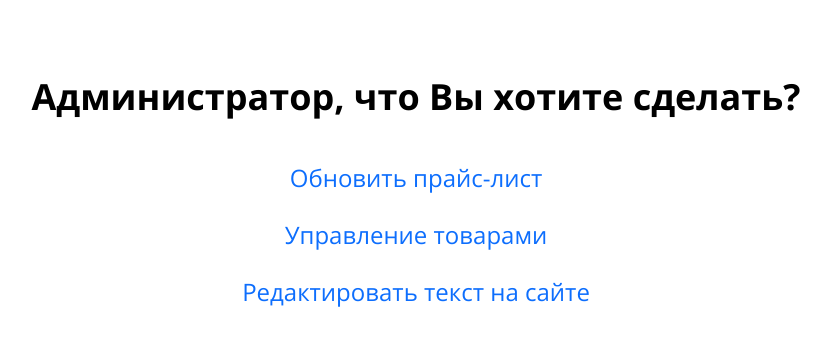
After one commit to AlexDz27/sprava-myfr, a PHP site: page /front-end/admin/pages/home.php in a window 1280 px wide. The commit adds this page. Shown: the top 346 px of the page, without its empty margins (224-1055 px from the left). Run offline with PHP 8.4, Linux system fonts and the light colour scheme; the template is opened without the code that fills it, so the values that code supplies are empty.

Commit message:
w, on admin

```diff
--- /dev/null
+++ b/app/Data/DataUpdater.php
@@ -0,0 +1,5 @@
+<?php
+
+class DataUpdater {
+
+}
--- a/app/routing/routing.php
+++ b/app/routing/routing.php
@@ -1,6 +1,8 @@
 <?php
 
-$routes = require 'routes.php';
+$siteRoutes = require 'routes.php';
+$adminRoutes = require 'adminRoutes.php';
+$routes = $siteRoutes + $adminRoutes;
 
 $uri = explode('?', $_SERVER['REQUEST_URI'])[0];  // explode to respect GET requests
 if ($uri !== '/' && substr($uri, -1) === '/') {  // respect trailing slash, but delete it when doing checking
@@ -14,6 +16,6 @@ if (isset($routes[$uri])) {
   exit;
 }
 
-$route404ActionArgs = array_pop($routes);
+$route404ActionArgs = $routes['404'];
 http_response_code(404);
 call_user_func([$route404ActionArgs[0], $route404ActionArgs[1]], ...$route404ActionArgs[2]);
--- /dev/null
+++ b/front-end/admin/assets/css/admin.css
@@ -0,0 +1,76 @@
+/** FONTS **/
+@font-face {
+  font-family: "Open Sans";
+  src: url("../fonts/OpenSans-VariableFont_wdth,wght.ttf") format('truetype');
+  font-weight: 300 800;
+  font-style: normal;
+  font-display: swap;
+}
+
+/** BASE **/
+:root {
+  --link-color: #0d6efd;
+}
+
+body {
+  font-family: "Open Sans", Arial, sans-serif;
+  font-size: 18px;
+  margin: 0;
+}
+
+a {
+  color: var(--link-color);
+}
+
+input {
+  font-family: inherit;
+  font-size: 0.8em;
+  padding: 0.4em;
+}
+
+/** STYLES **/
+.tac {
+  text-align: center;
+}
+
+/** COMPONENTS **/
+.admin {
+  font-size: 150%;
+}
+
+.cont {
+  max-width: 1200px;
+  margin: 0 auto;
+  padding: 0 15px;
+  box-sizing: border-box;
+}
+
+.header {
+  padding-top: 3rem;
+}
+
+.heading--index {
+  font-size: 150%;
+}
+
+.main {
+  padding-top: 1rem;
+  padding-bottom: 2rem;
+}
+
+.actions-list {
+  display: flex;
+  flex-direction: column;
+  align-items: center;
+  row-gap: 1.5rem;
+}
+.actions-list__link {
+  text-decoration: none;
+}
+.actions-list__link:hover {
+  text-decoration: underline;
+}
+
+.editable-info-section {
+  margin-bottom: 4rem;
+}
--- /dev/null
+++ b/front-end/admin/pages/home.php
@@ -0,0 +1,25 @@
+<!DOCTYPE html>
+<html>
+<head>
+  <meta charset="UTF-8">
+  <meta name="viewport" content="width=device-width, initial-scale=1.0">
+  <link rel="stylesheet" href="/front-end/admin/assets/css/admin.css">
+  <script src="/front-end/admin/assets/js/admin.js" defer></script>
+  <title><?= $title ?></title>
+</head>
+<body class="admin">
+
+<header class="header">
+  <h1 class="heading--index tac">Администратор, что Вы хотите сделать?</h1>
+</header>
+
+<main class="main cont">
+  <div class="actions-list">
+    <a class="actions-list__link" href="#">Обновить прайс-лист</a>
+    <a class="actions-list__link" href="#">Управление товарами</a>
+    <a class="actions-list__link" href="edit-texts">Редактировать текст на сайте</a>
+  </div>
+</main>
+
+</body>
+</html>
--- a/front-end/assets/js/main.h-2.js
+++ b/front-end/assets/js/main.h-2.js
@@ -1,5 +1,3 @@
-console.log('hello')
-
 /** DOWNLOAD PRICE BUTTON **/
 const btnDownloadPrice = document.getElementById('btnDownloadPrice')
 btnDownloadPrice.addEventListener('click', () => {
@@ -97,7 +95,7 @@ async function main() {
     map.addChild(marker);
     content.innerHTML = `
       <section class="pin">
-        <img class="pin" src="./front-end/assets/img/icons/pin-ymap.svg" style="position: relative; top: -63.5px; left: -28px;">
+        <img class="pin" src="/front-end/assets/img/icons/pin-ymap.svg" style="position: relative; top: -63.5px; left: -28px;">
         <span>ООО “Рошма”</span>
       </section>
     `;
--- a/front-end/parts/head.php
+++ b/front-end/parts/head.php
@@ -4,11 +4,11 @@
   <meta charset="UTF-8">
   <meta name="viewport" content="width=device-width, initial-scale=1.0">
   <meta name="robots" content="noindex,nofollow,noarchive">
-  <link rel="stylesheet" href="./front-end/assets/css/style.h-1.css">
+  <link rel="stylesheet" href="/front-end/assets/css/style.h-1.css">
   <?php foreach ($extraAssets as $asset): ?>
     <?= $asset . "\n" ?>
   <?php endforeach ?>
-  <script src="./front-end/assets/js/main.h-2.js" defer></script>
-  <script src="./front-end/assets/js/search.h-2.js" defer></script>
+  <script src="/front-end/assets/js/main.h-2.js" defer></script>
+  <script src="/front-end/assets/js/search.h-2.js" defer></script>
   <title><?= $title ?></title>
 </head>
--- a/future-todos.txt
+++ b/future-todos.txt
@@ -2,5 +2,3 @@
 - more testing on phones
 
 - BasePresenter::companyName via db
-
-- есть НЕКИЕ проблемы с деплоем, связанные с тем, что в гите остаётся папка data/ вместо Data/
```
Also changed, not shown: app/Presenters/AdminPresenter.php (+6 -3 lines), app/routing/adminRoutes.php (added, +15 -0 lines), front-end/admin/pages/edit-texts.php (added, +22 -0 lines), front-end/parts/contacts.php (+7 -7 lines), front-end/parts/footer.php (+9 -9 lines), front-end/parts/header.php (+12 -12 lines), front-end/admin/assets/fonts/OpenSans-VariableFont_wdth,wght.ttf (added), front-end/admin/assets/js/admin.js (added).
